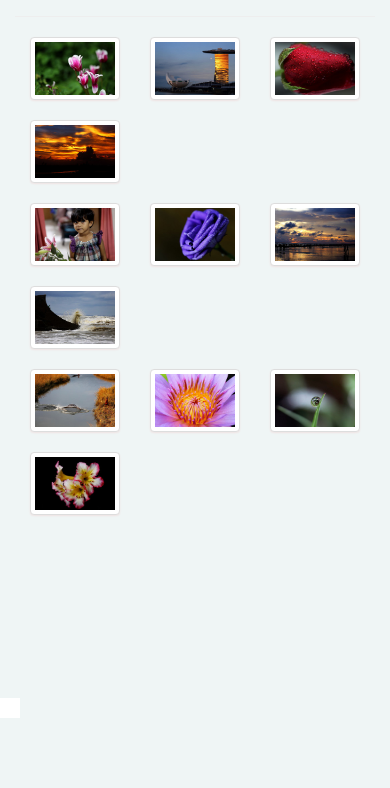
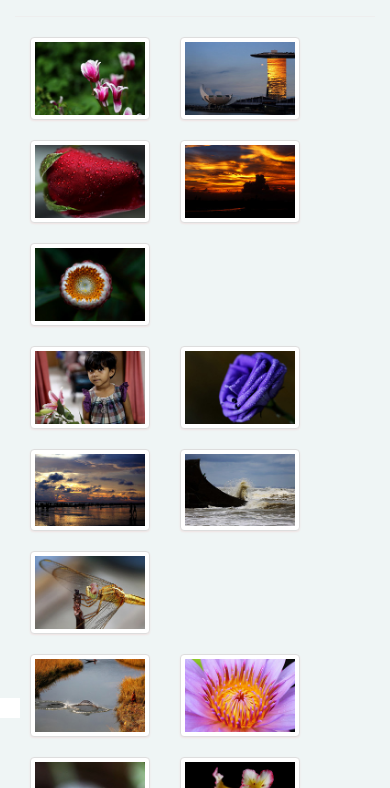
Before and after one commit to 300872772/COMP125-MyPortfolio, a plain HTML site: page Pages/photography.html in a window 390 px wide. Shown: the part 126-914 px from the top of the page. Drawn offline with Linux system fonts and the light colour scheme.

```diff
--- a/Content/css/app.css
+++ b/Content/css/app.css
@@ -1,7 +1,8 @@
 /**
  * this is a mini profile web application which is all about Md Mamunur Rahman
- * @Author Md Mamunur Rahman@Version 0.0.1
- * @since 25-May-2016
+ * @Author Md Mamunur Rahman
+ * @Version 0.0.2
+ * @Last Update 03-june-2016
  */
 
 /* custom css goes here */
@@ -116,7 +117,7 @@ body {
     filter: alpha(opacity=70);
 
     color: black;
-     text-shadow: 1px 1px cyan;
+     text-shadow: 1px 1px  #ccffff;
      padding-left: 30px;
 
 }
--- a/Pages/photography.html
+++ b/Pages/photography.html
@@ -1,7 +1,8 @@
-<!-- this is a mini profile web application which is all about Md Mamunur Rahman
-@Author Md Mamunur Rahman
-@Version 0.0.1
-@since 25-May-2016
+<!--
+ this is a mini profile web application which is all about Md Mamunur Rahman
+ @Author Md Mamunur Rahman
+ @Version 0.0.2
+ @Last Update 03-june-2016
 -->
 <!-- This is photography html file which includes all photography portal pages of Md Mamunur Rahman -->
 <!DOCTYPE html>
@@ -137,68 +138,84 @@
 
 
 
-                        <div class="col-lg-2 col-md-3 col-xs-4 thumb">
-                            <a class="thumbnail" href="# target="_blank"">
+                        <div class="col-lg-2 col-md-3 col-xs-5 thumb">
+                            <a class="thumbnail" href="https://www.flickr.com/photos/122827071@N02/14730313434/in/dateposted-public/" target="_blank">
                                 <img class="img-responsive" src="../Assets/p1.jpg" alt="">
                             </a>
                         </div>
-                        <div class="col-lg-2 col-md-3 col-xs-4 thumb">
+                        <div class="col-lg-2 col-md-3 col-xs-5 thumb">
                             <a class="thumbnail" href="https://www.flickr.com/photos/122827071@N02/14239067491/in/dateposted-public/" target="_blank">
                                 <img class="img-responsive" src="../Assets/p2.jpg" alt="">
                             </a>
                         </div>
-                        <div class="col-lg-2 col-md-3 col-xs-4 thumb">
-                            <a class="thumbnail" href="# target="_blank"">
+                        <div class="col-lg-2 col-md-3 col-xs-5 thumb">
+                            <a class="thumbnail" href="https://www.flickr.com/photos/122827071@N02/15677136451/in/dateposted-public/" target="_blank">
                                 <img class="img-responsive" src="../Assets/p3.jpg" alt="">
                             </a>
                         </div>
-                        <div class="col-lg-2 col-md-3 col-xs-4 thumb">
-                            <a class="thumbnail" href="# target="_blank"">
+                        <div class="col-lg-2 col-md-3 col-xs-5 thumb">
+                            <a class="thumbnail" href="https://www.flickr.com/photos/122827071@N02/14758994290/in/dateposted-public/" target="_blank">
                                 <img class="img-responsive" src="../Assets/p11.jpg" alt="">
+                            </a>
+                        </div>
+                          <div class="col-lg-2 col-md-3 col-xs-5 thumb">
+                            <a class="thumbnail" href="https://www.flickr.com/photos/122827071@N02/14701501116/in/dateposted-public/" target="_blank">
+                                <img class="img-responsive" src="../Assets/p13.jpg" alt="">
                             </a>
                         </div>
                     </div>
                     <div class="row">
-                        <div class="col-lg-2 col-md-3 col-xs-4 thumb">
-                            <a class="thumbnail" href="# target="_blank"">
+                        <div class="col-lg-2 col-md-3 col-xs-5 thumb">
+                            <a class="thumbnail" href="https://www.flickr.com/photos/122827071@N02/15655365286/in/dateposted-public/" target="_blank">
                                 <img class="img-responsive" src="../Assets/p4.jpg" alt="">
                             </a>
                         </div>
-                        <div class="col-lg-2 col-md-3 col-xs-4 thumb">
-                            <a class="thumbnail" href="# target="_blank"">
+                        <div class="col-lg-2 col-md-3 col-xs-5 thumb">
+                            <a class="thumbnail" href="https://www.flickr.com/photos/122827071@N02/15494264210/in/dateposted-public/" target="_blank">
                                 <img class="img-responsive" src="../Assets/p5.jpg" alt="">
                             </a>
                         </div>
-                        <div class="col-lg-2 col-md-3 col-xs-4 thumb">
-                            <a class="thumbnail" href="# target="_blank"">
+                        <div class="col-lg-2 col-md-3 col-xs-5 thumb">
+                            <a class="thumbnail" href="https://www.flickr.com/photos/122827071@N02/14922752986/in/dateposted-public/" target="_blank">
                                 <img class="img-responsive" src="../Assets/p6.jpg" alt="">
                             </a>
                         </div>
-                        <div class="col-lg-2 col-md-3 col-xs-4 thumb">
-                            <a class="thumbnail" href="# target="_blank"">
+                        <div class="col-lg-2 col-md-3 col-xs-5 thumb">
+                            <a class="thumbnail" href="https://www.flickr.com/photos/122827071@N02/15045257277/in/dateposted-public/" target="_blank">
                                 <img class="img-responsive" src="../Assets/p12.jpg" alt="">
                             </a>
                         </div>
+                          <div class="col-lg-2 col-md-3 col-xs-5 thumb">
+                            <a class="thumbnail" href="https://www.flickr.com/photos/122827071@N02/14478002205/in/dateposted-public//" target="_blank">
+                                <img class="img-responsive" src="../Assets/p14.jpg" alt="">
+                            </a>
+                        </div>
+
                     </div>
                     <div class="row">
-                        <div class="col-lg-2 col-md-3 col-xs-4 thumb">
-                            <a class="thumbnail" href="# target="_blank"">
+                        <div class="col-lg-2 col-md-3 col-xs-5 thumb">
+                            <a class="thumbnail" href="https://www.flickr.com/photos/122827071@N02/15474524201/in/dateposted-public/" target="_blank">
                                 <img class="img-responsive" src="../Assets/p7.jpg" alt="">
                             </a>
                         </div>
-                        <div class="col-lg-2 col-md-3 col-xs-4 thumb">
+                        <div class="col-lg-2 col-md-3 col-xs-5 thumb">
                             <a class="thumbnail" href="https://www.flickr.com/photos/122827071@N02/14847135131/in/dateposted-public/" target="_blank">
                                 <img class="img-responsive" src="../Assets/p8.jpg" alt="">
                             </a>
                         </div>
-                        <div class="col-lg-2 col-md-3 col-xs-4 thumb">
-                            <a class="thumbnail" href="# target="_blank"">
+                        <div class="col-lg-2 col-md-3 col-xs-5 thumb">
+                            <a class="thumbnail" href="https://www.flickr.com/photos/122827071@N02/15290991450/in/dateposted-public/"" target="_blank">
                                 <img class="img-responsive" src="../Assets/p9.jpg" alt="">
                             </a>
                         </div>
-                        <div class="col-lg-2 col-md-3 col-xs-4 thumb">
-                            <a class="thumbnail" href="# target="_blank"">
+                        <div class="col-lg-2 col-md-3 col-xs-5 thumb">
+                            <a class="thumbnail" href="https://www.flickr.com/photos/122827071@N02/15408334995/in/dateposted-public/" target="_blank">
                                 <img class="img-responsive" src="../Assets/p10.jpg" alt="">
+                            </a>
+                        </div>
+                                                <div class="col-lg-2 col-md-3 col-xs-5 thumb">
+                            <a class="thumbnail" href="https://www.flickr.com/photos/122827071@N02/13765504564/in/dateposted-public/" target="_blank">
+                                <img class="img-responsive" src="../Assets/p15.jpg" alt="">
                             </a>
                         </div>
                     </div>
```
Also changed, not shown: Scripts/app.js (+6 -4 lines), Assets/p13.jpg (added), Assets/p14.jpg (added), Assets/p15.jpg (added).
